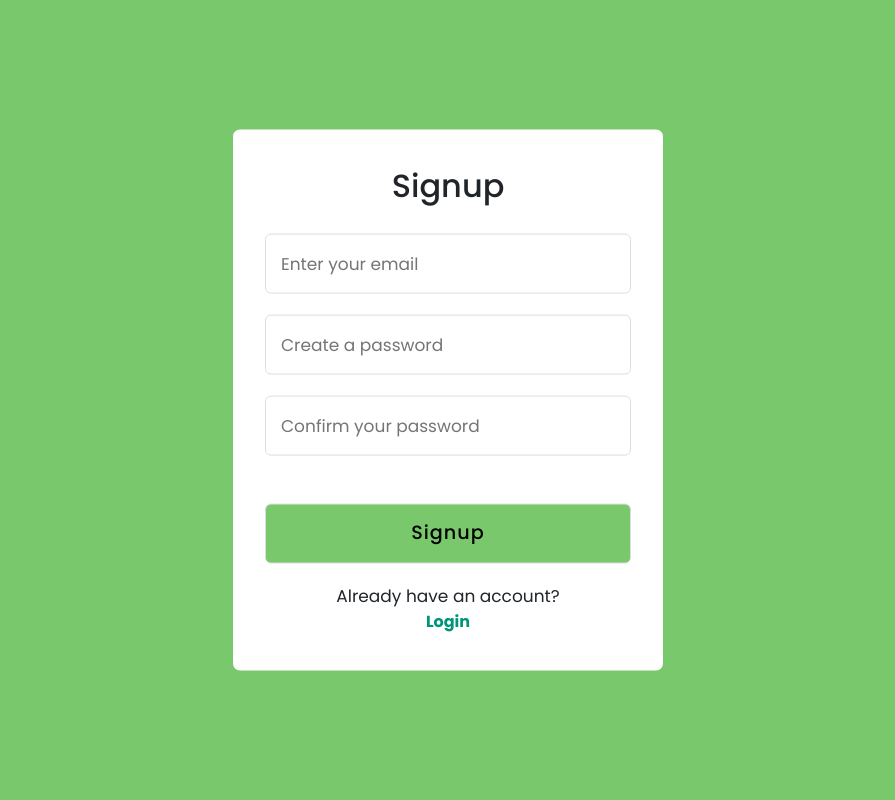
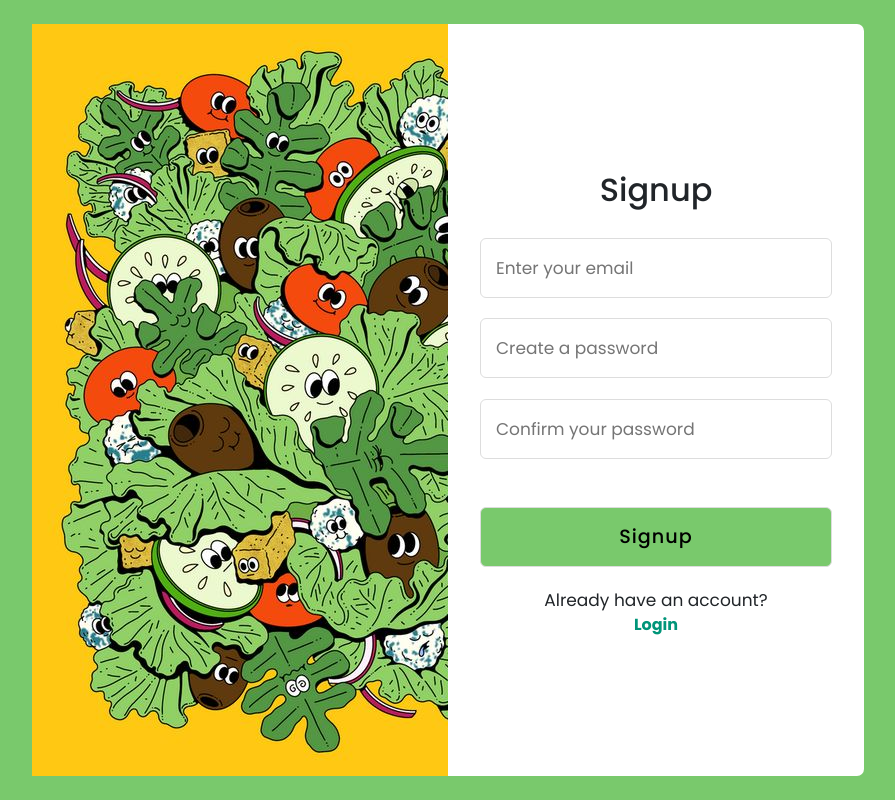
Before and after one commit to ITRGaming/EarthlyEats, a React (Create React App) app: page / in a window 1280 px wide. Both pictures are taken after a click on the label "Signup". Shown: the whole page, without its empty margins (192-1087 px from the left). Built offline with nearby package versions, Linux system fonts and the light colour scheme.

Commit message:
Login design

```diff
--- a/src/pages/Login.css
+++ b/src/pages/Login.css
@@ -15,8 +15,8 @@ body{
   top: 50%;
   left: 50%;
   transform: translate(-50%,-50%);
-  max-width: 430px;
-  width: 100%;
+  /* max-width: 430px; */
+  width: 65%;
   background: #fff;
   border-radius: 7px;
   /* box-shadow: 0 5px 10px 0 rgb(0, 0, 0); */
@@ -25,16 +25,13 @@ body{
   display: none;
 }
 #check:checked ~ .registration{
-  display: block;
+  display: flex;
 }
 #check:checked ~ .login{
   display: none;
 }
 #check{
   display: none;
-}
-.log_container .l_s_form{
-  padding: 2rem;
 }
 .l_s_form header{
   font-size: 2rem;
@@ -89,3 +86,73 @@ body{
 .signup label:hover{
   text-decoration: underline;
 }
+.auth_div{
+  /* width: fit-content; */
+  width: 50%;
+  /* min-width: 315px; */
+  height: 100%;
+  /* position: relative; */
+  overflow: hidden;
+}
+.auth_img{
+  width: 100%;
+  height: 100%;
+  object-fit: cover ;
+  object-position: center center;
+  top: 0;
+  left: 0;
+}
+.auth_page{
+  width: 50%;
+  height: auto;
+  padding: 2rem;
+  /* min-width: 315px; */
+}
+.l_s_form{
+  display: flex;
+  justify-content:safe;
+  width: 100%;
+}
+.sign_up_page{
+  width: 50%;
+}
+.sign_up{
+  width: 50%;
+}
+@media (max-width:1285px) {
+  .sign_up_img  {
+    height: 100% ;
+    width: auto;
+  }
+}
+@media (min-width:1140px ) {
+  .auth_page{
+    display: flex;
+    flex-direction: column;
+    justify-content: center;
+    padding-top: 5vh;
+  }
+}
+
+@media (min-width: 818px) and (max-width: 1118px) {
+  .login_img{
+    height: 484px;
+  }
+}
+
+
+
+@media (max-width: 818px){
+  .auth_div{
+    display: none;
+  }
+  .log_container{
+    width: 350px;
+  }
+  .l_s_form{
+    padding: 2rem;
+  }
+  .auth_page{
+    width: 100%;
+  }
+}
--- a/src/pages/Login.js
+++ b/src/pages/Login.js
@@ -38,9 +38,9 @@ function Login() {
       .then((res) => res.json())
       .then((data) => {
         console.log(data, data.data, "userLoggedIn");
-        if(data.data != null){
-          alert("Succesfully LoggedIn")
-          history("/home")
+        if (data.data != null) {
+          alert("Succesfully LoggedIn");
+          history("/home");
         }
         window.localStorage.setItem("token", data.data);
         window.localStorage.setItem("IsLoggedIn", true);
@@ -63,7 +63,6 @@ function Login() {
     setErrors(Validation(values));
     console.log(Object.keys(errors).length);
     return Object.keys(errors).length === 0;
-
   };
 
   const handleSubmit = async (e) => {
@@ -111,6 +110,14 @@ function Login() {
         <div className="log_container">
           <input type="checkbox" id="check" />
           <div className="login l_s_form">
+            <div className="auth_div">
+              <img
+                className="auth_img login_img"
+                alt="Image"
+                src="./images/auth_img.jpg"
+              />
+            </div>
+            <div className="auth_page">
               <header>Login</header>
               <form onSubmit={handleLogin}>
                 <input
@@ -142,8 +149,17 @@ function Login() {
                 </span>
               </div>
             </div>
+          </div>
 
           <div className="registration l_s_form">
+            <div className="auth_div sign_up">
+              <img
+                className="auth_img sign_up_img"
+                alt="Image"
+                src="./images/auth_img.jpg"
+              />
+            </div>
+            <div className="auth_page sign_up_page">
               <header>Signup</header>
               <form onSubmit={handleSubmit}>
                 <input
@@ -152,7 +168,9 @@ function Login() {
                   placeholder="Enter your email"
                   onChange={handleChange}
                 />
-              {errors.email && <p style={{ color: "red" }}> {errors.email}</p>}
+                {errors.email && (
+                  <p style={{ color: "red" }}> {errors.email}</p>
+                )}
                 <input
                   type="password"
                   name="password"
@@ -186,6 +204,7 @@ function Login() {
               </div>
             </div>
           </div>
+        </div>
       </section>
     </>
   );
```
Lines whose indentation alone changed are shown as unchanged.
